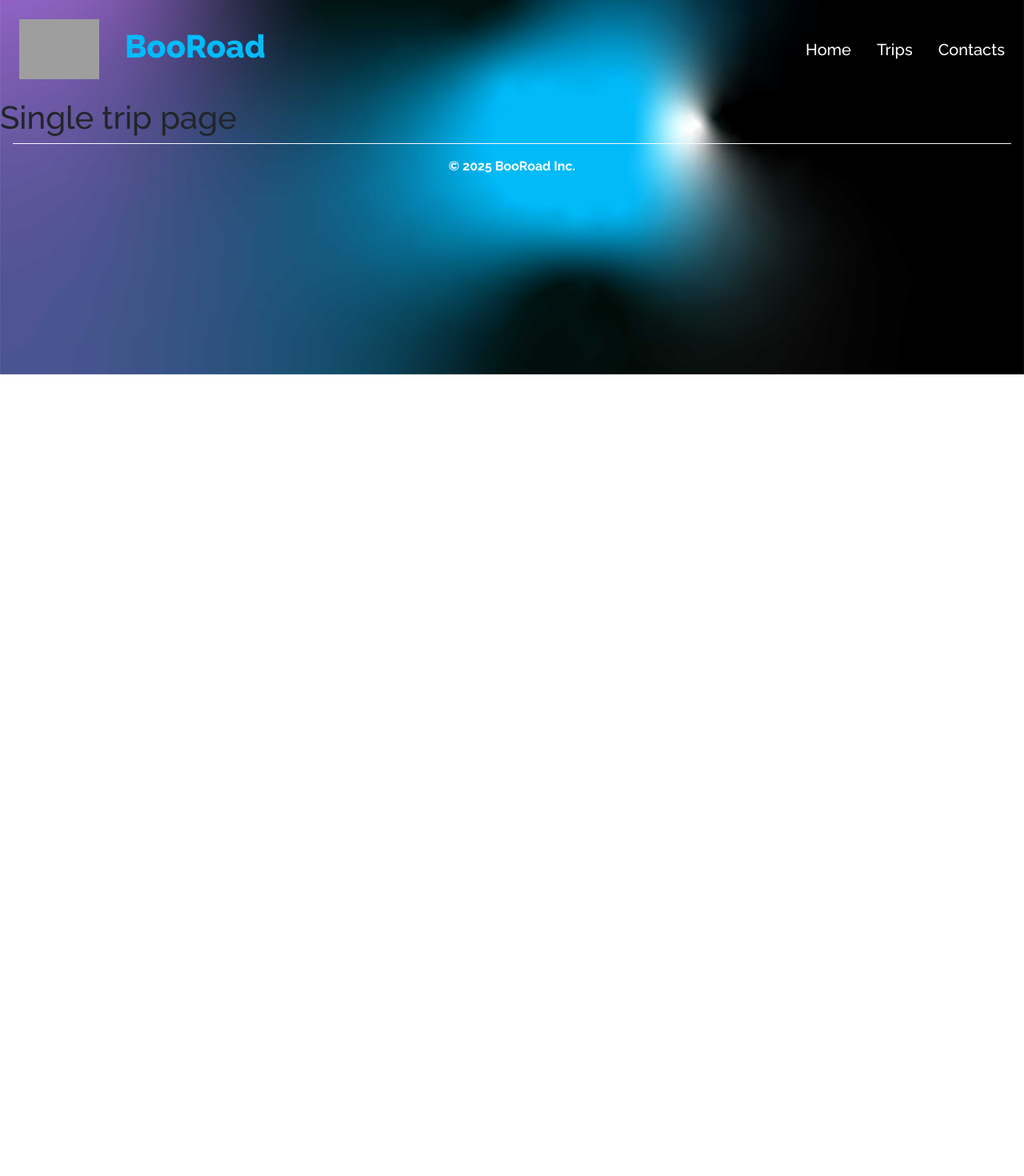
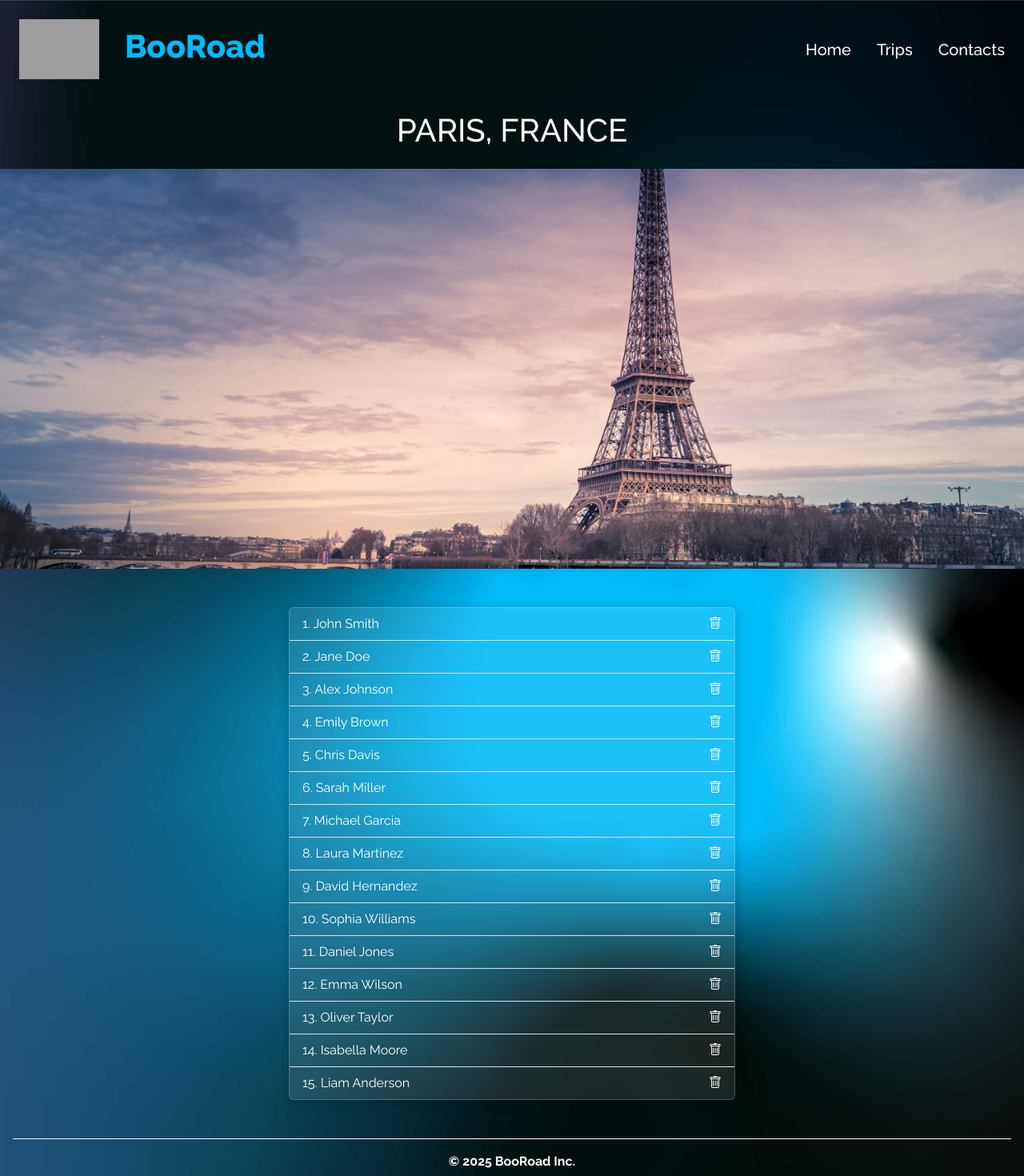
Before and after one commit to GiuseppeColucci95/booRoad_team2, a React (Vite) app: page /trips/1 in a window 1280 px wide. Shown: the top 1470 px of the page at 80% size. Before the commit the page ends 800 px from the top, so only its background shows below. Built offline with nearby package versions, Linux system fonts and the light colour scheme; grey boxes are pictures that could not be loaded.

Commit message:
feat: implement Trip page with traveler list and jumbotron section; remove unused DetailsTripPage component

```diff
--- a/src/index.css
+++ b/src/index.css
@@ -1,4 +1,5 @@
 @import 'bootstrap';
+@import 'bootstrap-icons';
 @import url('https://fonts.googleapis.com/css2?family=Raleway:ital,wght@0,100..900;1,100..900&display=swap');
 
 * {
@@ -36,10 +37,12 @@ body {
 .menu-sx {
     display: flex;
     align-items: center;
+
     .logo {
         width: 100px;
         margin-right: 2rem;
     }
+
     .title {
         color: var(--primary);
         font-weight: 800;
@@ -48,7 +51,8 @@ body {
 
 .menu-dx {
     ul {
-        margin: 0;;
+        margin: 0;
+        ;
         display: flex;
         align-items: center;
         justify-content: space-between;
@@ -58,13 +62,14 @@ body {
         font-size: 1.25rem;
         font-weight: 500;
     }
+
     li:hover {
         color: var(--accent);
         cursor: pointer;
     }
 }
 
-#card-login{
+#card-login {
     width: 100%;
     display: flex;
     align-items: center;
@@ -103,6 +108,7 @@ body {
     align-items: center;
     justify-content: center;
 }
+
 #btn-login:hover {
     background-color: var(--accent);
     color: var(--secondary-dark);
@@ -146,7 +152,8 @@ body {
     bottom: 3rem;
     background: var(--secondary-dark);
     backdrop-filter: blur(10px);
-    -webkit-backdrop-filter: blur(10px); /* Sfocatura per Safari */
+    -webkit-backdrop-filter: blur(10px);
+    /* Sfocatura per Safari */
     border: 1px solid rgba(255, 255, 255, 0.2);
     box-shadow: 0 4px 15px rgba(0, 0, 0, 0.2);
 }
@@ -160,9 +167,50 @@ body {
     align-items: center;
     justify-content: center;
     border-radius: 1rem;
-    background: rgba(255, 255, 255, 0.1); /* Sfondo trasparente */
-    backdrop-filter: blur(10px); /* Sfocatura dello sfondo */
-    -webkit-backdrop-filter: blur(10px); /* Sfocatura per Safari */
-    border: 1px solid rgba(255, 255, 255, 0.2); /* Bordo semi-trasparente */
-    box-shadow: 0 4px 15px rgba(0, 0, 0, 0.2); /* Ombra leggera */
+    background: rgba(255, 255, 255, 0.1);
+    /* Sfondo trasparente */
+    backdrop-filter: blur(10px);
+    /* Sfocatura dello sfondo */
+    -webkit-backdrop-filter: blur(10px);
+    /* Sfocatura per Safari */
+    border: 1px solid rgba(255, 255, 255, 0.2);
+    /* Bordo semi-trasparente */
+    box-shadow: 0 4px 15px rgba(0, 0, 0, 0.2);
+    /* Ombra leggera */
 }
+
+#jumbotron img {
+    height: 500px;
+    object-fit: cover;
+}
+
+.travelers {
+    background-color: transparent;
+    color: var(--secondary-light);
+}
+
+#travelers {
+
+    ul {
+
+
+        li:last-child {
+            border-bottom: none !important;
+        }
+    }
+
+    .traveler-card {
+        width: 50%;
+        margin: auto;
+        background: rgba(255, 255, 255, 0.1);
+        /* Sfondo trasparente */
+        backdrop-filter: blur(10px);
+        /* Sfocatura dello sfondo */
+        -webkit-backdrop-filter: blur(10px);
+        /* Sfocatura per Safari */
+        border: 1px solid rgba(255, 255, 255, 0.2);
+        /* Bordo semi-trasparente */
+        box-shadow: 0 4px 15px rgba(0, 0, 0, 0.2);
+        /* Ombra leggera */
+    }
+}
--- a/src/pages/Trip.jsx
+++ b/src/pages/Trip.jsx
@@ -1,8 +1,42 @@
+import { useParams } from "react-router-dom";
+import { useTrips } from "../contexts/globalContext";
+
 export default function Trip() {
+
+  //datas
+  const { id } = useParams();
+  const tripsData = useTrips();
+  const trip = tripsData[id - 1];
+  const travelers = trip.travellers;
+  console.log(trip);
+  console.log(travelers);
+
 
   return (
     <>
-      <h1>Single trip page</h1>
+      <section id="jumbotron" className="mb-5">
+        <h1 className="text-center text-white py-3">{trip.destination.toUpperCase()}</h1>
+        <img className="w-100" src={`/images/${trip.image}`} alt={`${trip.title} image`} />
+      </section>
+
+      <section id="travelers" className="mb-5">
+        <div className="container">
+
+          <div className="card traveler-card">
+
+            <ul className="list-group text-left ">
+              {
+                travelers.map((traveler, index) => (
+                  <li className="list-group-item travelers border-0 border-bottom rounded-0 d-flex justify-content-between" key={index}>
+                    <div>{`${index + 1}. ${traveler}`}</div>
+                    <div><i className="bi bi-trash"></i></div>
+                  </li>
+                ))
+              }
+            </ul>
+          </div>
+        </div>
+      </section >
     </>
   );
 }
```
Also changed, not shown: src/layouts/DetailsTripPage.jsx (deleted, +0 -9 lines).
